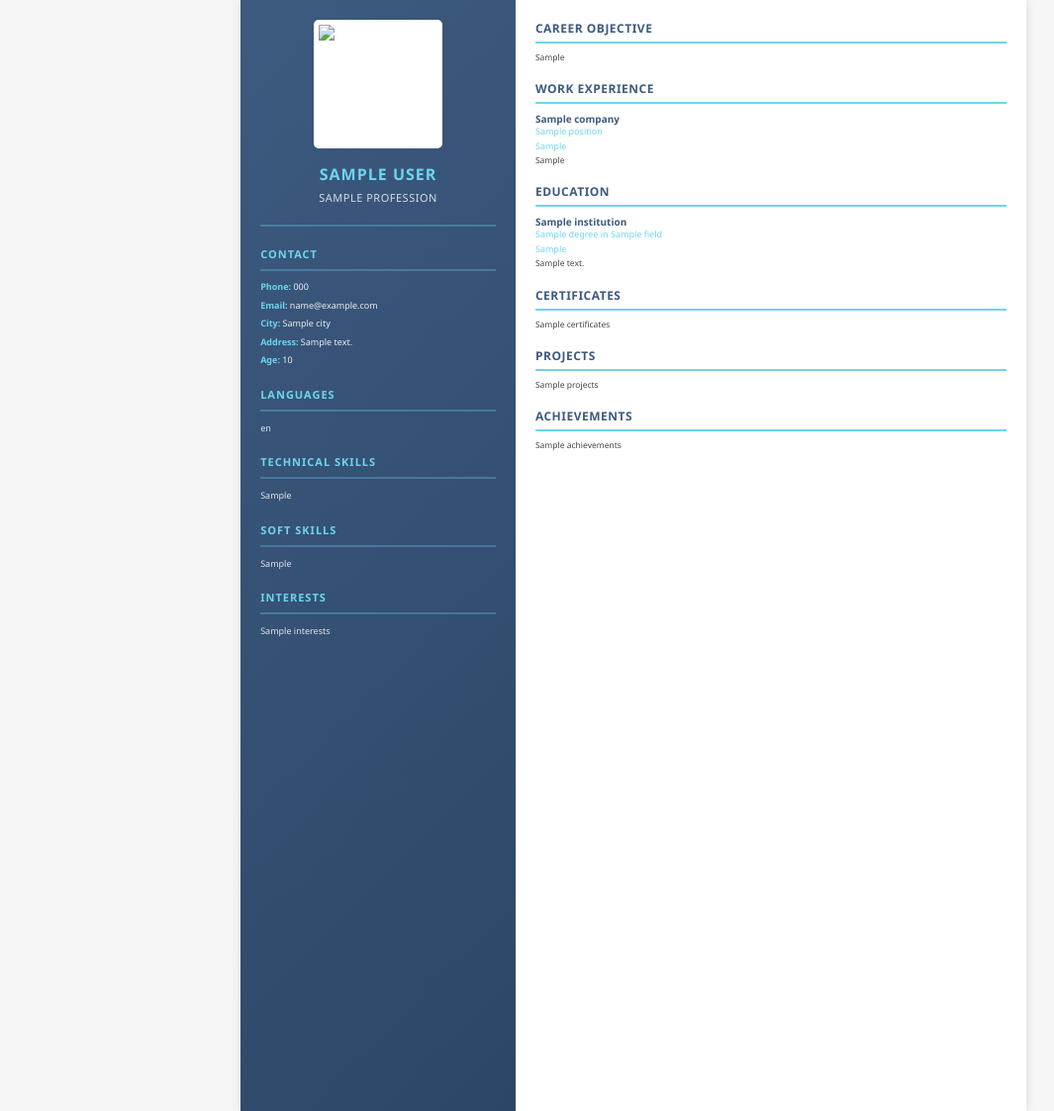
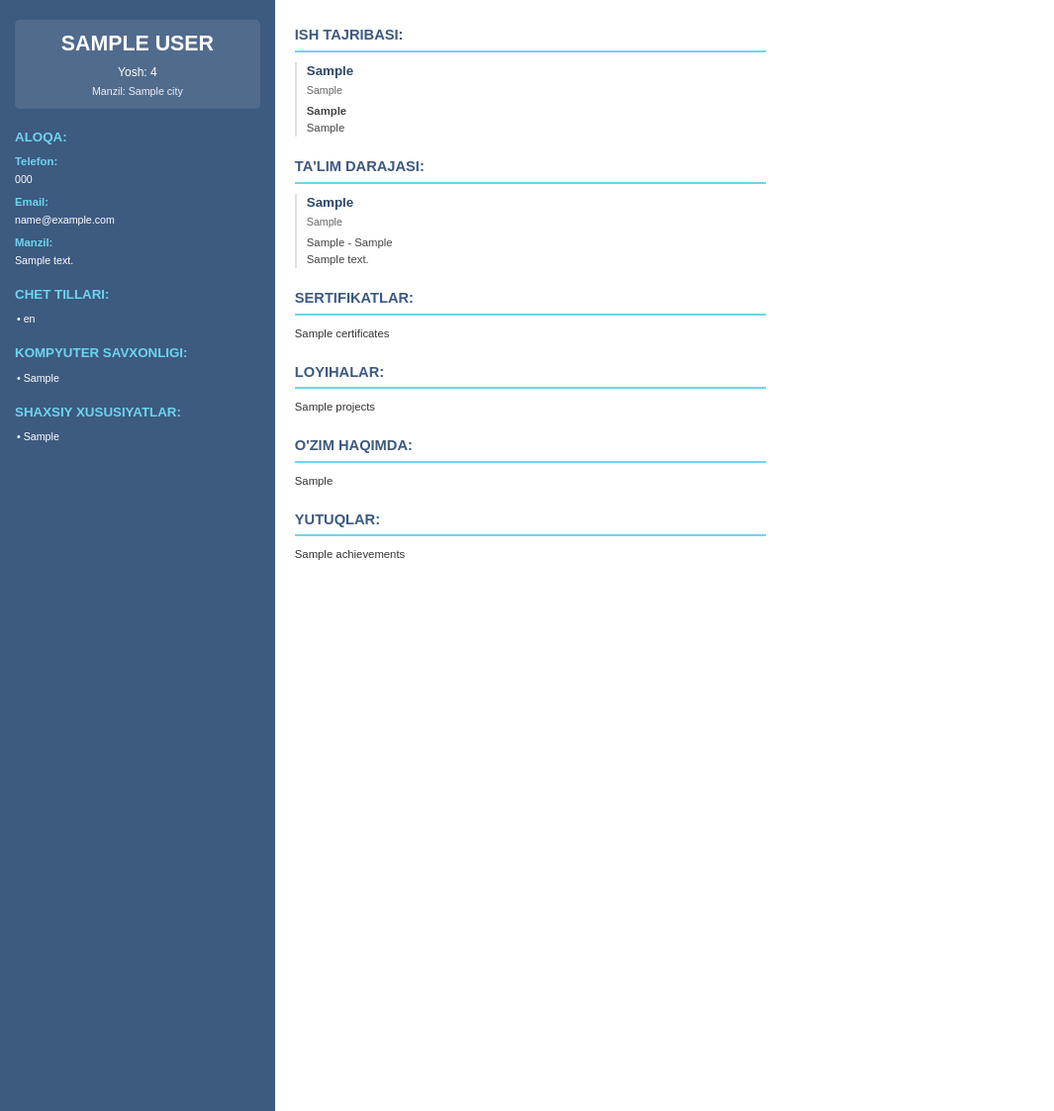
Before and after one commit to Yusufxon26/auto-rezyume, a Flask app: template templates/resume_pdf.html in a window 1280 px wide. Shown: the whole page at 99% size, without its empty margins (0-1065 px from the left). Run offline with Flask 3, Linux system fonts and the light colour scheme; the template is opened without the code that fills it: most values are stand-ins (such as "Sample title", 1, 10 or a date in 2020).

Commit message:
Fix CSS pseudo-elements - WeasyPrint compatible template with Uzbek labels

```diff
--- a/templates/resume_pdf.html
+++ b/templates/resume_pdf.html
@@ -1,9 +1,14 @@
 <!DOCTYPE html>
 <html>
 <head>
-    <meta charset="UTF-8">
-    <title>{{ resume.full_name }}'s Resume</title>
+    <meta charset="utf-8">
+    <title>{{ resume.full_name }} - CV</title>
     <style>
+        @page {
+            size: A4;
+            margin: 0;
+        }
+
         * {
             margin: 0;
             padding: 0;
@@ -11,356 +16,329 @@
         }
 
         body {
-            font-family: 'Segoe UI', Tahoma, Geneva, Verdana, sans-serif;
-            background: #f5f5f5;
+            font-family: Arial, sans-serif;
+            font-size: 9pt;
+            line-height: 1.4;
+            color: #333;
         }
 
         .cv-wrapper {
+            display: table;
             width: 210mm;
             height: 297mm;
-            margin: 0 auto;
-            display: table;
-            background: white;
-            box-shadow: 0 0 10px rgba(0,0,0,0.1);
         }
 
+        /* CHAP USTUN */
         .cv-left {
+            display: table-cell;
             width: 35%;
-            display: table-cell;
-            background: linear-gradient(135deg, #3d5a80 0%, #2c4766 100%);
+            background: #3d5a80;
             color: white;
-            padding: 20px;
+            padding: 20px 15px;
             vertical-align: top;
         }
 
-        .cv-right {
-            width: 65%;
-            display: table-cell;
-            background: white;
-            padding: 20px;
-            vertical-align: top;
+        .photo-box {
+            text-align: center;
+            margin-bottom: 15px;
         }
 
-        .cv-photo {
+        .photo-box img {
             width: 130px;
             height: 130px;
-            margin: 0 auto 15px;
             border-radius: 5px;
-            border: 5px solid white;
-            overflow: hidden;
+            border: 3px solid white;
+            object-fit: cover;
+        }
+
+        .name-box {
+            text-align: center;
+            margin-bottom: 20px;
+            padding: 10px 5px;
+            background: rgba(255,255,255,0.1);
+            border-radius: 5px;
+        }
+
+        .name-box h1 {
+            font-size: 16pt;
+            text-transform: uppercase;
+            margin-bottom: 5px;
+            font-weight: bold;
+        }
+
+        .name-box .age {
+            font-size: 9pt;
+            margin-bottom: 3px;
+        }
+
+        .name-box .location {
+            font-size: 8pt;
+            opacity: 0.9;
+        }
+
+        .left-section {
+            margin-bottom: 18px;
+        }
+
+        .left-section h3 {
+            font-size: 10pt;
+            text-transform: uppercase;
+            color: #6dd5ed;
+            margin-bottom: 8px;
+            font-weight: bold;
+        }
+
+        .left-section p {
+            font-size: 8pt;
+            line-height: 1.5;
+        }
+
+        .left-section ul {
+            list-style: none;
+            padding: 0;
+            font-size: 8pt;
+        }
+
+        .left-section li {
+            margin-bottom: 5px;
+            padding-left: 12px;
+        }
+
+        .contact-line {
+            margin-bottom: 8px;
+            font-size: 8pt;
+            word-wrap: break-word;
+        }
+
+        .contact-line strong {
+            display: block;
+            color: #6dd5ed;
+            margin-bottom: 2px;
+            font-size: 8.5pt;
+        }
+
+        /* O'NG USTUN */
+        .cv-right {
+            display: table-cell;
+            width: 65%;
+            padding: 25px 20px;
+            vertical-align: top;
             background: white;
         }
 
-        .cv-photo img {
-            width: 100%;
-            height: 100%;
-            object-fit: cover;
-        }
-
-        .cv-name-box {
-            text-align: center;
-            margin-bottom: 20px;
-            padding-bottom: 20px;
-            border-bottom: 2px solid rgba(109, 213, 237, 0.3);
-        }
-
-        .cv-name {
-            font-size: 16px;
-            font-weight: bold;
-            text-transform: uppercase;
-            letter-spacing: 1px;
-            margin-bottom: 5px;
-            color: #6dd5ed;
-        }
-
-        .cv-profession {
-            font-size: 11px;
-            color: rgba(255,255,255,0.8);
-            text-transform: uppercase;
-            letter-spacing: 0.5px;
-        }
-
-        .cv-left-section {
+        .right-section {
             margin-bottom: 20px;
         }
 
-        .cv-left-section-title {
-            font-size: 11px;
-            font-weight: bold;
-            color: #6dd5ed;
-            text-transform: uppercase;
-            letter-spacing: 1px;
-            margin-bottom: 10px;
-            padding-bottom: 8px;
-            border-bottom: 2px solid rgba(109, 213, 237, 0.3);
-        }
-
-        .cv-contact-item {
-            font-size: 9px;
-            margin-bottom: 6px;
-            color: rgba(255,255,255,0.9);
-            line-height: 1.4;
-        }
-
-        .cv-contact-label {
-            font-weight: bold;
-            color: #6dd5ed;
-        }
-
-        .cv-left-list {
-            font-size: 9px;
-            color: rgba(255,255,255,0.85);
-            line-height: 1.5;
-        }
-
-        .cv-left-list li {
-            margin-bottom: 4px;
-            margin-left: 15px;
-            list-style: none;
-        }
-
-        .cv-left-list li:before {
-            content: "▸ ";
-            color: #6dd5ed;
-            margin-left: -15px;
-            margin-right: 5px;
-        }
-
-        .cv-right-section {
-            margin-bottom: 18px;
-        }
-
-        .cv-right-section-title {
-            font-size: 12px;
-            font-weight: bold;
+        .right-section h3 {
+            font-size: 11pt;
             color: #3d5a80;
             text-transform: uppercase;
-            letter-spacing: 0.5px;
-            margin-bottom: 8px;
+            border-bottom: 2px solid #6dd5ed;
             padding-bottom: 5px;
-            border-bottom: 2px solid #6dd5ed;
-        }
-
-        .cv-entry {
-            margin-bottom: 12px;
-            font-size: 9px;
-            line-height: 1.4;
-        }
-
-        .cv-entry-title {
-            font-weight: bold;
-            color: #3d5a80;
-            font-size: 10px;
-        }
-
-        .cv-entry-subtitle {
-            color: #6dd5ed;
-            font-size: 9px;
-            margin-bottom: 2px;
-        }
-
-        .cv-entry-text {
-            color: #444;
-            font-size: 8.5px;
-            line-height: 1.3;
-        }
-
-        .cv-bullet-list {
-            margin-top: 4px;
-            margin-left: 15px;
-            font-size: 8.5px;
-        }
-
-        .cv-bullet-list li {
-            margin-bottom: 2px;
-            list-style: none;
-        }
-
-        .cv-bullet-list li:before {
-            content: "• ";
-            color: #6dd5ed;
-            margin-left: -15px;
-            margin-right: 5px;
+            margin-bottom: 10px;
             font-weight: bold;
         }
 
-        .cv-skills-grid {
-            display: grid;
-            grid-template-columns: 1fr 1fr;
-            gap: 8px;
-            font-size: 8.5px;
+        .content-item {
+            margin-bottom: 12px;
+            padding-left: 10px;
+            border-left: 2px solid #e0e0e0;
         }
 
-        .cv-skill-item {
-            padding: 4px 0;
+        .content-item h4 {
+            font-size: 10pt;
+            color: #2c4766;
+            margin-bottom: 3px;
+            font-weight: bold;
         }
 
-        .cv-skill-label {
-            font-weight: bold;
-            color: #3d5a80;
-            font-size: 9px;
-            margin-bottom: 2px;
+        .content-item .meta {
+            font-size: 8pt;
+            color: #666;
+            margin-bottom: 5px;
+        }
+
+        .content-item p {
+            font-size: 8.5pt;
+            color: #444;
+            line-height: 1.5;
+            white-space: pre-line;
+        }
+
+        .simple-text {
+            font-size: 8.5pt;
+            line-height: 1.5;
+            white-space: pre-line;
+        }
+
+        /* Bullet list uchun oddiy usul */
+        .bullet-list {
+            list-style: none;
+            padding: 0;
+        }
+
+        .bullet-item {
+            margin-bottom: 5px;
+            padding-left: 15px;
+            text-indent: -10px;
         }
     </style>
 </head>
 <body>
     <div class="cv-wrapper">
-        <!-- LEFT SIDEBAR -->
+
+        <!-- CHAP USTUN -->
         <div class="cv-left">
-            <!-- Photo -->
-            {% if resume.get('full_photo_path') %}
-            <div class="cv-photo">
-                <img src="file://{{ resume.full_photo_path }}" alt="Photo">
+
+            <!-- FOTO -->
+            {% if resume.photo_path %}
+            <div class="photo-box">
+                <img src="{{ url_for('static', filename=resume.photo_path, _external=True) }}" alt="Photo">
             </div>
             {% endif %}
 
-            <!-- Name Box -->
-            <div class="cv-name-box">
-                <div class="cv-name">{{ resume.full_name }}</div>
-                {% if resume.get('profession') %}
-                <div class="cv-profession">{{ resume.profession }}</div>
+            <!-- ISM -->
+            <div class="name-box">
+                <h1>{{ resume.full_name|upper }}</h1>
+                {% if resume.birth_date %}
+                <div class="age">Yosh: {{ 2024 - resume.birth_date[:4]|int }}</div>
+                {% endif %}
+                {% if resume.city %}
+                <div class="location">Manzil: {{ resume.city }}</div>
                 {% endif %}
             </div>
 
-            <!-- Contact Information -->
-            {% if resume.get('phone') or resume.get('email') or resume.get('city') or resume.get('address') or resume.get('birth_date') or resume.get('age') %}
-            <div class="cv-left-section">
-                <div class="cv-left-section-title">Contact</div>
-                {% if resume.get('phone') %}
-                <div class="cv-contact-item"><span class="cv-contact-label">Phone:</span> {{ resume.phone }}</div>
+            <!-- ALOQA -->
+            <div class="left-section">
+                <h3>Aloqa:</h3>
+                {% if resume.phone %}
+                <div class="contact-line">
+                    <strong>Telefon:</strong>
+                    {{ resume.phone }}
+                </div>
                 {% endif %}
-                {% if resume.get('email') %}
-                <div class="cv-contact-item"><span class="cv-contact-label">Email:</span> {{ resume.email }}</div>
+                {% if resume.email %}
+                <div class="contact-line">
+                    <strong>Email:</strong>
+                    {{ resume.email }}
+                </div>
                 {% endif %}
-                {% if resume.get('city') %}
-                <div class="cv-contact-item"><span class="cv-contact-label">City:</span> {{ resume.city }}</div>
+                {% if resume.address %}
+                <div class="contact-line">
+                    <strong>Manzil:</strong>
+                    {{ resume.address }}
+                </div>
                 {% endif %}
-                {% if resume.get('address') %}
-                <div class="cv-contact-item"><span class="cv-contact-label">Address:</span> {{ resume.address }}</div>
-                {% endif %}
-                {% if resume.get('age') %}
-                <div class="cv-contact-item"><span class="cv-contact-label">Age:</span> {{ resume.age }}</div>
-                {% endif %}
+            </div>
+
+            <!-- CHET TILLARI -->
+            {% if resume.languages %}
+            <div class="left-section">
+                <h3>Chet tillari:</h3>
+                <ul class="bullet-list">
+                    {% for lang in resume.languages.split(',') %}
+                    <li class="bullet-item">• {{ lang.strip() }}</li>
+                    {% endfor %}
+                </ul>
             </div>
             {% endif %}
 
-            <!-- Languages -->
-            {% if resume.get('languages') %}
-            <div class="cv-left-section">
-                <div class="cv-left-section-title">Languages</div>
-                <div class="cv-left-list">
-                    {{ resume.languages | replace('\n', '</li><li>') | safe }}
-                </div>
+            <!-- KOMPYUTER -->
+            {% if resume.technical_skills %}
+            <div class="left-section">
+                <h3>Kompyuter savxonligi:</h3>
+                <ul class="bullet-list">
+                    {% for skill in resume.technical_skills.split(',') %}
+                    <li class="bullet-item">• {{ skill.strip() }}</li>
+                    {% endfor %}
+                </ul>
             </div>
             {% endif %}
 
-            <!-- Skills - Technical -->
-            {% if resume.get('technical_skills') %}
-            <div class="cv-left-section">
-                <div class="cv-left-section-title">Technical Skills</div>
-                <div class="cv-left-list">
-                    {{ resume.technical_skills | replace('\n', '</li><li>') | safe }}
-                </div>
+            <!-- SHAXSIY XUSUSIYATLAR -->
+            {% if resume.soft_skills %}
+            <div class="left-section">
+                <h3>Shaxsiy xususiyatlar:</h3>
+                <ul class="bullet-list">
+                    {% for skill in resume.soft_skills.split(',') %}
+                    <li class="bullet-item">• {{ skill.strip() }}</li>
+                    {% endfor %}
+                </ul>
             </div>
             {% endif %}
 
-            <!-- Skills - Soft -->
-            {% if resume.get('soft_skills') %}
-            <div class="cv-left-section">
-                <div class="cv-left-section-title">Soft Skills</div>
-                <div class="cv-left-list">
-                    {{ resume.soft_skills | replace('\n', '</li><li>') | safe }}
-                </div>
-            </div>
-            {% endif %}
-
-            <!-- Interests -->
-            {% if resume.get('interests') %}
-            <div class="cv-left-section">
-                <div class="cv-left-section-title">Interests</div>
-                <div class="cv-left-list">
-                    {{ resume.interests | replace('\n', '</li><li>') | safe }}
-                </div>
-            </div>
-            {% endif %}
         </div>
 
-        <!-- RIGHT CONTENT -->
+        <!-- O'NG USTUN -->
         <div class="cv-right">
-            <!-- Career Objective -->
-            {% if resume.get('career_objective') %}
-            <div class="cv-right-section">
-                <div class="cv-right-section-title">Career Objective</div>
-                <div class="cv-entry-text">{{ resume.career_objective }}</div>
-            </div>
-            {% endif %}
 
-            <!-- Work Experience -->
-            {% if resume.get('company') or resume.get('position') or resume.get('work_years') %}
-            <div class="cv-right-section">
-                <div class="cv-right-section-title">Work Experience</div>
-                <div class="cv-entry">
-                    {% if resume.get('company') %}
-                    <div class="cv-entry-title">{{ resume.company }}</div>
-                    {% endif %}
-                    {% if resume.get('position') %}
-                    <div class="cv-entry-subtitle">{{ resume.position }}</div>
-                    {% endif %}
-                    {% if resume.get('work_years') %}
-                    <div class="cv-entry-subtitle">{{ resume.work_years }}</div>
-                    {% endif %}
-                    {% if resume.get('work_duties') %}
-                    <div class="cv-entry-text">{{ resume.work_duties }}</div>
+            <!-- ISH TAJRIBASI -->
+            {% if resume.work_company %}
+            <div class="right-section">
+                <h3>Ish tajribasi:</h3>
+                <div class="content-item">
+                    <h4>{{ resume.work_position }}</h4>
+                    <div class="meta">{{ resume.work_years }}</div>
+                    <p><strong>{{ resume.work_company }}</strong></p>
+                    {% if resume.work_duties %}
+                    <p>{{ resume.work_duties }}</p>
                     {% endif %}
                 </div>
             </div>
             {% endif %}
 
-            <!-- Education -->
-            {% if resume.get('institution') or resume.get('degree') or resume.get('field') %}
-            <div class="cv-right-section">
-                <div class="cv-right-section-title">Education</div>
-                <div class="cv-entry">
-                    {% if resume.get('institution') %}
-                    <div class="cv-entry-title">{{ resume.institution }}</div>
+            <!-- TA'LIM -->
+            {% if resume.education_institution %}
+            <div class="right-section">
+                <h3>Ta'lim darajasi:</h3>
+                <div class="content-item">
+                    <h4>{{ resume.education_institution }}</h4>
+                    <div class="meta">{{ resume.education_years }}</div>
+                    {% if resume.education_degree or resume.education_field %}
+                    <p>{{ resume.education_degree }} {% if resume.education_field %}- {{ resume.education_field }}{% endif %}</p>
                     {% endif %}
-                    {% if resume.get('degree') %}
-                    <div class="cv-entry-subtitle">{{ resume.degree }}{% if resume.get('field') %} in {{ resume.field }}{% endif %}</div>
-                    {% endif %}
-                    {% if resume.get('education_years') %}
-                    <div class="cv-entry-subtitle">{{ resume.education_years }}</div>
-                    {% endif %}
-                    {% if resume.get('education_details') %}
-                    <div class="cv-entry-text">{{ resume.education_details }}</div>
+                    {% if resume.education_details %}
+                    <p>{{ resume.education_details }}</p>
                     {% endif %}
                 </div>
             </div>
             {% endif %}
 
-            <!-- Certificates -->
-            {% if resume.get('certificates') %}
-            <div class="cv-right-section">
-                <div class="cv-right-section-title">Certificates</div>
-                <div class="cv-entry-text">{{ resume.certificates }}</div>
+            <!-- SERTIFIKATLAR -->
+            {% if resume.certificates %}
+            <div class="right-section">
+                <h3>Sertifikatlar:</h3>
+                <div class="simple-text">{{ resume.certificates }}</div>
             </div>
             {% endif %}
 
-            <!-- Projects -->
-            {% if resume.get('projects') %}
-            <div class="cv-right-section">
-                <div class="cv-right-section-title">Projects</div>
-                <div class="cv-entry-text">{{ resume.projects }}</div>
+            <!-- LOYIHALAR -->
+            {% if resume.projects %}
+            <div class="right-section">
+                <h3>Loyihalar:</h3>
+                <div class="simple-text">{{ resume.projects }}</div>
             </div>
             {% endif %}
 
-            <!-- Achievements -->
-            {% if resume.get('achievements') %}
-            <div class="cv-right-section">
-                <div class="cv-right-section-title">Achievements</div>
-                <div class="cv-entry-text">{{ resume.achievements }}</div>
+            <!-- O'ZIM HAQIMDA -->
+            {% if resume.career_objective %}
+            <div class="right-section">
+                <h3>O'zim haqimda:</h3>
+                <div class="simple-text">{{ resume.career_objective }}</div>
             </div>
             {% endif %}
+
+            <!-- YUTUQLAR -->
+            {% if resume.achievements %}
+            <div class="right-section">
+                <h3>Yutuqlar:</h3>
+                <div class="simple-text">{{ resume.achievements }}</div>
+            </div>
+            {% endif %}
+
         </div>
+
     </div>
 </body>
 </html>
```
